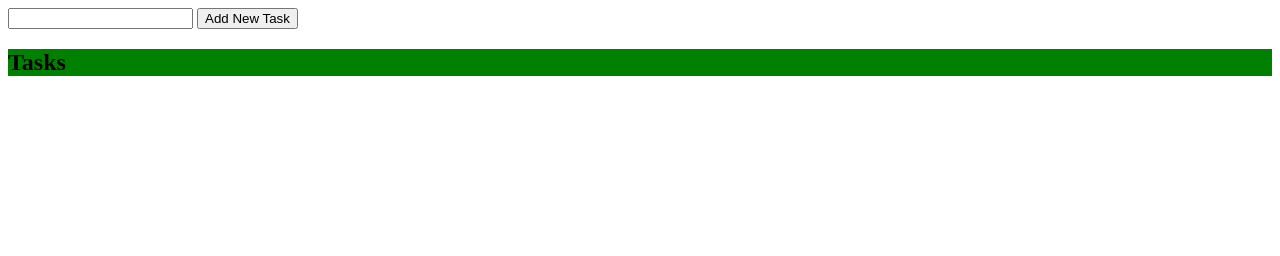
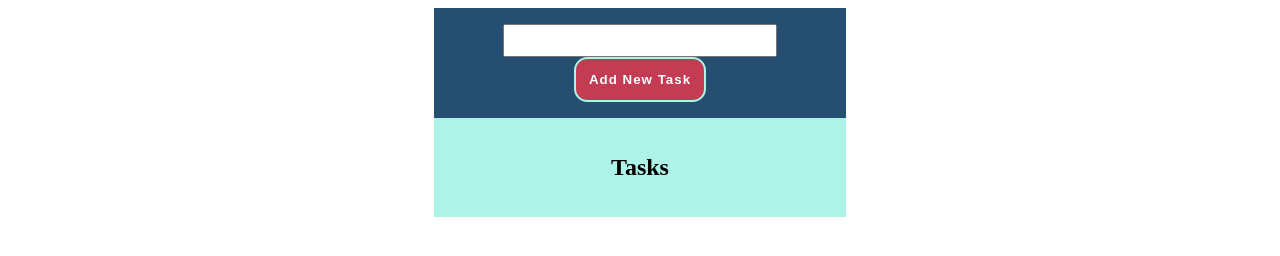
Before and after one commit to jcmann/ajs-project4, a website: page index.html in a window 1280 px wide. Drawn offline with Linux system fonts and the light colour scheme.

Commit message:
Pasted in styles from previous project.

```diff
--- a/css/styles.css
+++ b/css/styles.css
@@ -1,3 +1,52 @@
-h2 {
-    background-color: green;
+:root {
+    --dark-blue: #254E70;
+    --medium-blue: #37718E;
+    --light-blue: #8EE3Ef;
+    --light-teal: #AEF3E7;
+    --brick-red: #C33C54;
 }
+
+ul li {
+    list-style-type: none;
+    padding-bottom: .5em;
+}
+
+header, main {
+    margin: 0 auto;
+    width: 30%;
+    padding: 1em;
+}
+
+header {
+    background-color: var(--dark-blue);
+    text-align: center;
+}
+
+header button {
+    background-color: var(--brick-red);
+    color: white;
+    padding: 1em;
+    font-weight: bold;
+    letter-spacing: 1px;
+
+    border-radius: 1em;
+    border: 2px solid var(--light-teal);
+}
+
+header button:hover,
+header button:focus {
+    border: 2px dashed var(--light-teal)
+}
+
+header input[type="text"] {
+    width: 20em;
+    height: 2em;
+}
+
+main {
+    background-color: var(--light-teal);
+}
+
+main h2 {
+    text-align: center;
+}
```
